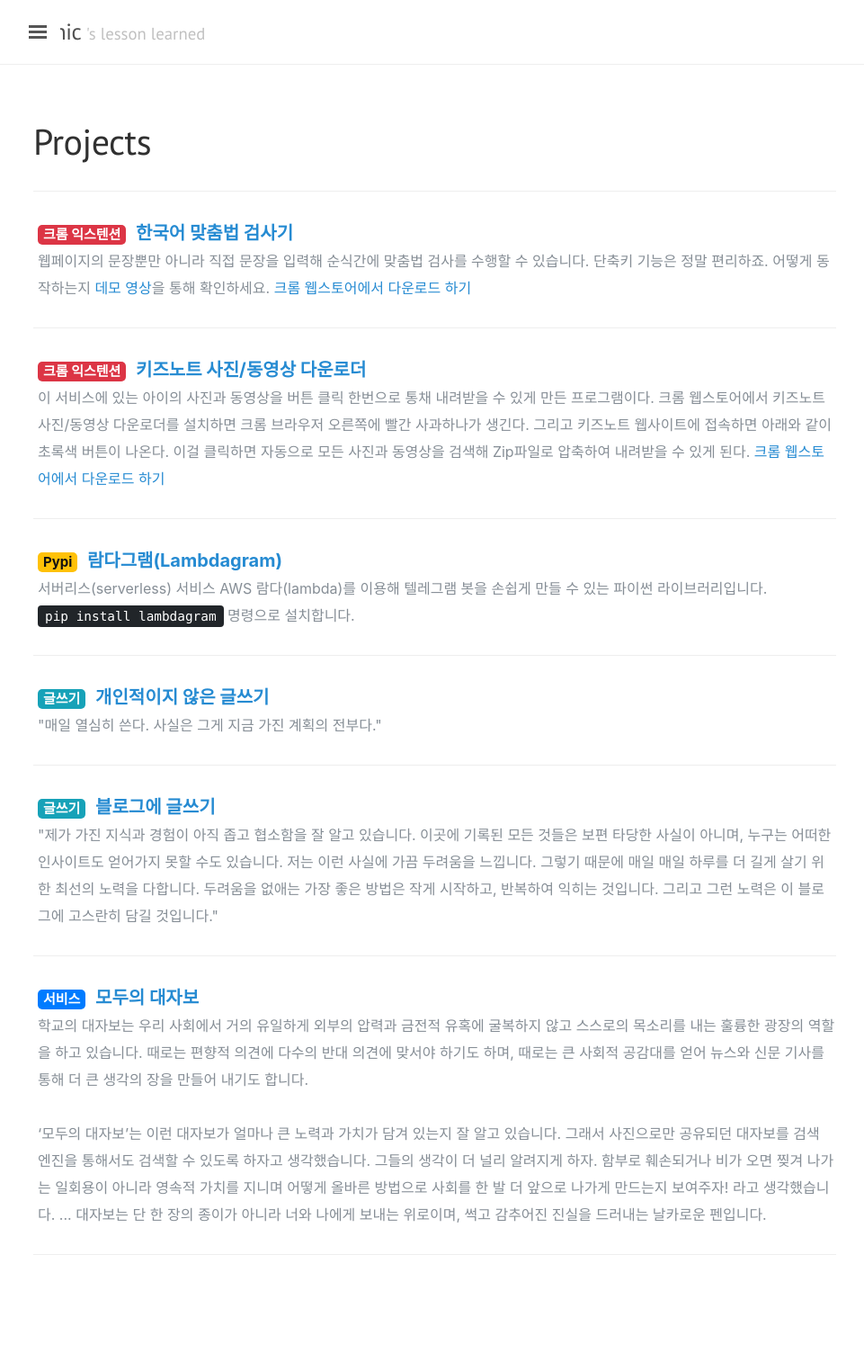
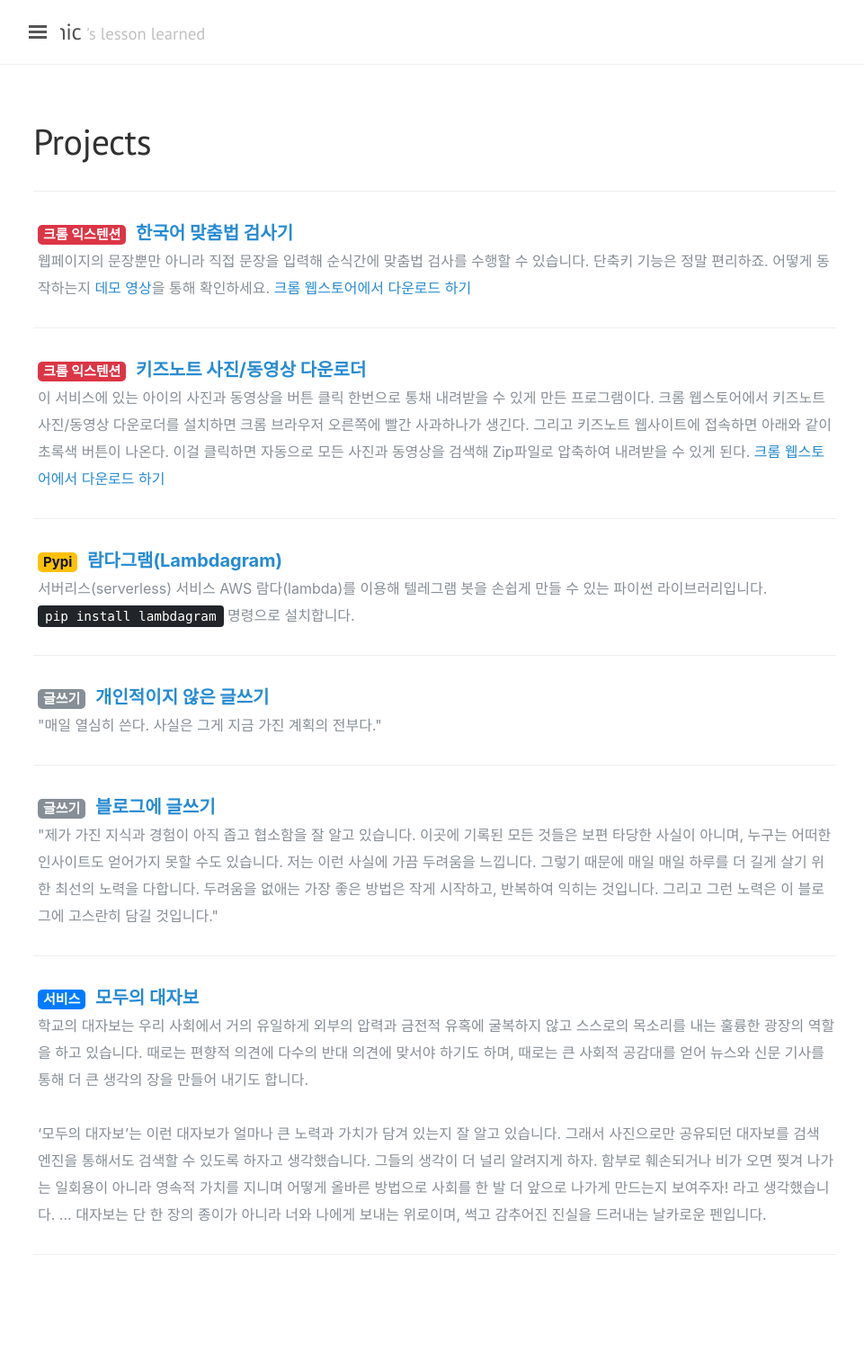
Before and after one commit to jwkcp/jwkcp.github.com, a Jekyll site: the page built from projects/index.html, in a window 1280 px wide. Shown: the whole page at 90% size, without its empty margins (3-964 px from the left). Built offline with Jekyll 4.4.1, drawn with Linux system fonts in a browser that asks for light colours; nearby versions of some CDN libraries; comment, search, counter and statistics services are not loaded.

Commit message:
글쓰기 뱃지 색상 변경

```diff
--- a/projects/index.html
+++ b/projects/index.html
@@ -43,7 +43,7 @@
 
     <!-- 개인적이지 않은 글쓰기 -->
     <div class="ml-1">
-        <span class="badge badge-info mr-1">글쓰기</span> <strong><a href="https://brunch.co.kr/@@127q/85">개인적이지 않은 글쓰기</a></strong>
+        <span class="badge badge-secondary mr-1">글쓰기</span> <strong><a href="https://brunch.co.kr/@@127q/85">개인적이지 않은 글쓰기</a></strong>
         <p>
             <small class="text-muted">
                 "매일 열심히 쓴다. 사실은 그게 지금 가진 계획의 전부다."
@@ -54,7 +54,7 @@
 
     <!-- 블로그에 글쓰기 -->
     <div class="ml-1">
-        <span class="badge badge-info mr-1">글쓰기</span> <strong><a href="https://brunch.co.kr/@@127q/80">블로그에 글쓰기</a></strong>
+        <span class="badge badge-secondary mr-1">글쓰기</span> <strong><a href="https://brunch.co.kr/@@127q/80">블로그에 글쓰기</a></strong>
         <p>
             <small class="text-muted">
                 "제가 가진 지식과 경험이 아직 좁고 협소함을 잘 알고 있습니다. 이곳에 기록된 모든 것들은 보편 타당한 사실이 아니며, 누구는 어떠한 인사이트도 얻어가지 못할  수도 있습니다. 저는 이런 사실에 가끔 두려움을 느낍니다. 그렇기 때문에 매일 매일 하루를 더 길게 살기 위한 최선의 노력을 다합니다. 두려움을 없애는 가장 좋은 방법은 작게 시작하고, 반복하여 익히는 것입니다. 그리고 그런 노력은 이 블로그에 고스란히 담길 것입니다."
```
